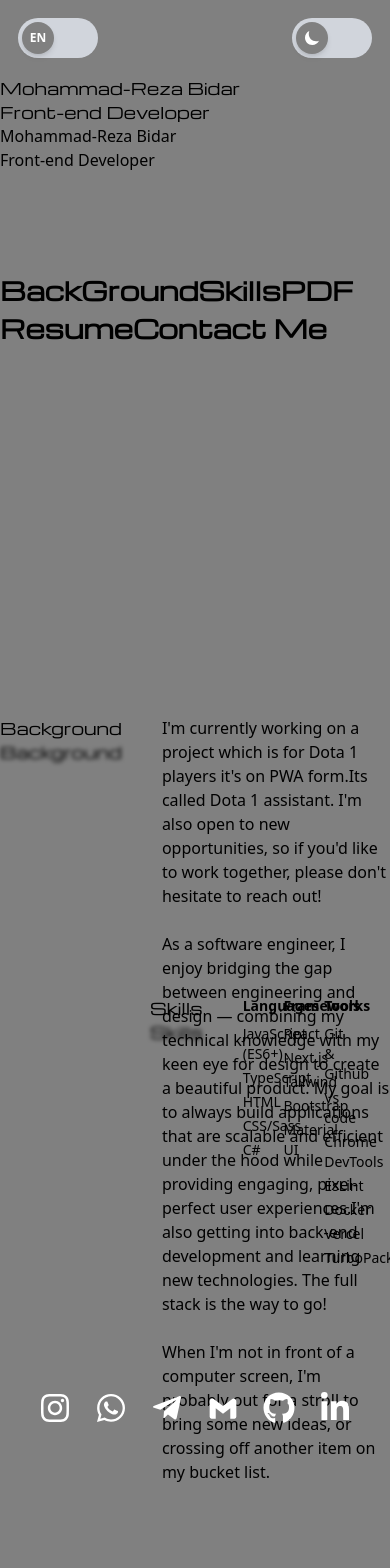
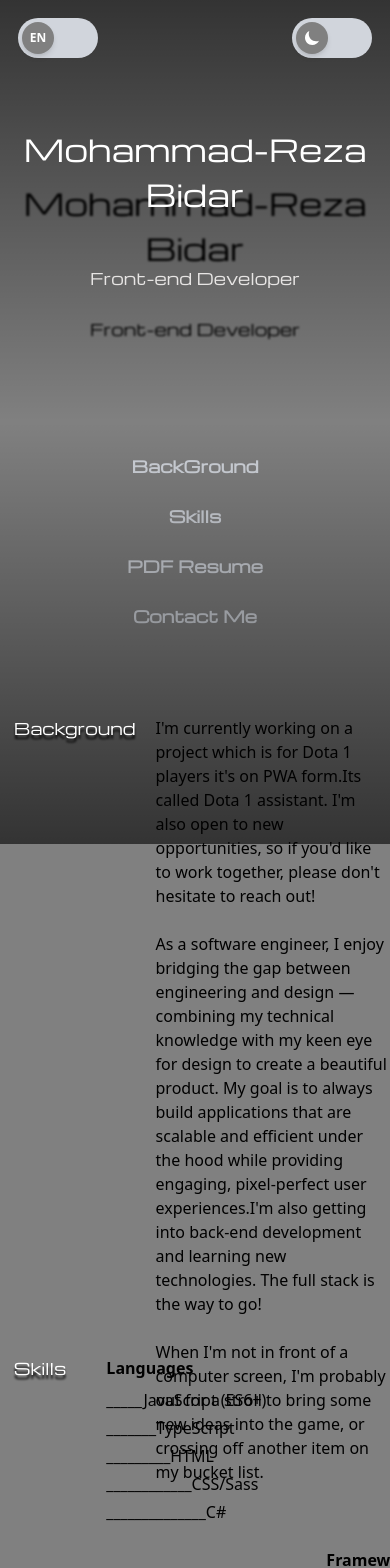
Before and after one commit to bidarMr97/portfolio, a Next.js app: page /en in a window 390 px wide. Shown: the top 1568 px of the page. Before the commit the page ends 1484 px from the top, so only its background shows below. Built offline with nearby package versions, Linux system fonts and the light colour scheme.

Commit message:
fa-page-updated

```diff
--- a/src/app/(Home)/layout.tsx
+++ b/src/app/(Home)/layout.tsx
@@ -4,7 +4,7 @@ export default function RootLayout({children,}: Readonly<{children: React.ReactN
 
   return (
     <html>
-      <body className="bg-[grey] dark:bg-[#0f172a]">
+      <body>
       {children}
       </body>
     </html>
--- a/src/app/(language EN)/en/page.tsx
+++ b/src/app/(language EN)/en/page.tsx
@@ -9,34 +9,35 @@ export default function HomeEn() {
   return (
     <div>
 
-      <div className="h-160 lg:flex lg:flex-col lg:justify-start lg:pt-22">
-        <div className="lg:relative lg:text-center font-[Michroma] lg:z-10 select-none">
-          <h1 className="dark:text-[red] lg:text-white   lg:text-8xl ">Mohammad-Reza Bidar</h1>
-          <h2 className="lg:text-stone-200 lg:text-3xl lg:pt-[100px] ">Front-end Developer</h2>
+      <div className="h-160 flex flex-col lg:flex lg:flex-col lg:justify-start lg:pt-22">
+        <div className="relative lg:text-center font-[Michroma] z-10 select-none">
+          <h1 className="dark:text-[red] text-white text-[30px] pt-[50px] text-center lg:text-white   lg:text-8xl ">Mohammad-Reza Bidar</h1>
+          <h2 className="lg:text-stone-200 text-stone-200 pt-[50px] text-center lg:text-3xl lg:pt-[100px] ">Front-end Developer</h2>
         </div>
 
-        <div className="lg:blur-[4px] lg:font-[Michroma] lg:text-center lg:mt-[-210px] select-none dark:mt-[-230px]">
-          <h1 className=" dark:text-[red]  lg:text-8xl">Mohammad-Reza Bidar</h1>
-          <h2 className=" lg:text-3xl lg:pt-[100px]">Front-end Developer</h2>
+        <div className=" blur-[1px] mt-[-110px]  font-[Michroma] text-center lg:mt-[-210px] select-none lg:dark:mt-[-230px]">
+          <h1 className="lg:blur-[4px] lg:dark:text-[red] dark:mt-[-10px] lg:dark:mt-[0px] text-[30px] lg:text-8xl">Mohammad-Reza Bidar</h1>
+          <h2 className="lg:text-3xl lg:pt-[90px] lg:dark:pt-[100px] lg:blur-[2px]  pt-[47px]">Front-end Developer</h2>
         </div>
+        <div className="dark:hidden absolute inset-0 lg:w-full w-full h-full bg-gradient-to-b from-black via-transparent to-black opacity-60 pointer-events-none z-0" />
+        <div className="lg:flex grid-row text-center text-gray-300 leading-[50px] lg:justify-center  gap-x-5 lg:gap-x-20  mt-[100px] lg:text-[25px] font-[michroma] font-bold dark:text-[white] ">
+          <a href="#background">BackGround</a><br />
+          <a href="#skills">Skills</a><br />
+          <a href="/resume/bidar.pdf" download>PDF Resume</a><br />
+          <a href="#footer">Contact Me</a>
 
-        <div className="lg:flex justify-center lg:gap-x-40  mt-[100px] text-[25px] font-[michroma] font-bold dark:text-[white] ">
-          <a href="#background">BackGround</a>
-          <a href="#skills">Skills</a>
-          <a href="/resume/bidar.pdf" download>PDF Resume</a>
-          <a href="#footer">Contact Me</a>
         </div>
 
       </div>
 
 
 
-      <div id="background" className="select-none h-70 scroll-mt-[100px]">
+      <div id="background" className="select-none lg:h-80 h-160 scroll-mt-[100px]">
         <BackGround />
       </div>
 
-      <div id="skills" className="select-none h-70 scroll-mt-[100px]">
-        <Skills/>
+      <div id="skills" className="select-none lg:h-70 h-220 scroll-mt-[100px]">
+        <Skills />
       </div>
 
     </div>
--- a/src/app/(language EN)/layout.tsx
+++ b/src/app/(language EN)/layout.tsx
@@ -8,7 +8,7 @@ export default function RootLayout({ children, }: Readonly<{ children: React.Rea
   return (
     <html className="scroll-smooth">
       <body className="bg-[grey] dark:bg-[#0f172a] flex flex-col">
-        <nav className="sticky top-0 z-50  dark:bg-[#0f172a] p-2 flex items-center justify-between m-[10px]">
+        <nav className="sticky top-0 z-50 p-2 flex items-center justify-between m-[10px]">
           <div className="flex items-center">
             <LangToggle />
           </div>
--- a/src/app/globals.css
+++ b/src/app/globals.css
@@ -39,4 +39,8 @@
   font-family: fa7;
   src: url('/fonts/Peyda-SemiBold.woff2') format('woff2');
 }
+@font-face {
+  font-family: fa8;
+  src: url('/fonts/Peyda-ExtraBold.woff2') format('woff2');
+}
 @custom-variant dark (&:where(.dark, .dark *));
--- a/src/components/EnDocs/BackGround/page.tsx
+++ b/src/components/EnDocs/BackGround/page.tsx
@@ -1,12 +1,12 @@
 export default function BackGround() {
     return (
-        <div className="flex justify-center gap-x-10 lg:mt-[100px]">
+        <div className="flex justify-center gap-x-5 lg:mt-[100px]">
             <div>
-                <h1 className="font-[michroma] lg:text-[white] lg:relative z-10 select-none dark:text-[red]">
-                    Background
+                <h1 className="font-[michroma]  text-[white] relative z-10 select-none dark:text-[red]">
+                   &nbsp;&nbsp;&nbsp;Background
                 </h1>
-                <h1 className="font-[michroma] blur-[2px] lg:mt-[-10px] select-none dark:mt-[-20px]">
-                    Background
+                <h1 className="font-[michroma] mt-[-20px] blur-[1px] lg:mt-[-15px] select-none dark:mt-[-20px]">
+                   &nbsp;&nbsp;&nbsp;Background
                 </h1>
             </div>
             <div className="w-[700px] h-[100px] dark:text-[white]">
@@ -16,7 +16,7 @@ export default function BackGround() {
                     As a software engineer, I enjoy bridging the gap between engineering and design — combining my technical knowledge with my keen eye for design to create a beautiful product. My goal is to always build applications that are scalable and efficient under the hood while providing engaging, pixel-perfect user experiences.I&apos;m also getting into back-end development and learning new technologies.
                     The full stack is the way to go!
                     <br /><br />
-                    When I&apos;m not in front of a computer screen, I&apos;m probably out for a stroll to bring some new ideas, or crossing off another item on my bucket list.
+                    When I&apos;m not in front of a computer screen, I&apos;m probably out for a stroll to bring some new ideas into the game, or crossing off another item on my bucket list.
                 </p>
 
             </div>
--- a/src/components/EnDocs/Skills/page.tsx
+++ b/src/components/EnDocs/Skills/page.tsx
@@ -1,60 +1,64 @@
 export default function Skills() {
     return (
-        <div className="flex justify-center ml-[150px] gap-x-10 lg:mt-[100px]">
+        <div className="lg:flex flex lg:justify-center lg:ml-[150px] gap-x-10 lg:mt-[100px]">
             <div>
-                <h1 className="font-[michroma] lg:text-[white] lg:relative z-10 select-none dark:text-[red]">
-                    Skills
+                <h1 className=" font-[michroma] text-[white] relative z-10 select-none dark:text-[red]">
+                      &nbsp;&nbsp;&nbsp;Skills
                 </h1>
-                <h1 className="font-[michroma] blur-[2px] lg:mt-[-10px] select-none dark:mt-[-20px]">
-                    Skills
+                <h1 className="mt-[-20px] font-[michroma] blur-[1px] lg:mt-[-17px]  select-none lg:dark:mt-[-20px]">
+                    &nbsp;&nbsp;&nbsp;Skills
                 </h1>
             </div>
-            <div className="w-[800px] h-[400px] dark:text-[white]">
+            <div className="lg:w-[800px] lg:mt-[4px] dark:text-[white]">
                 <div>
-                    <div className=" grid grid-cols-4 gap-4 text-sm">
+                    <div className=" lg:grid lg:grid-cols-4 lg:gap-4 lg:text-sm">
+
                         <div>
                             <h1 className="font-semibold mb-2">Languages</h1>
                             <ul className="space-y-1">
-                                <li>JavaScript (ES6+)</li>
-                                <li>TypeScript</li>
-                                <li>HTML</li>
-                                <li>CSS/Sass</li>
-                                <li>C#</li>
+                                <li><span className="lg:hidden">_____</span>JavaScript (ES6+)</li>
+                                <li><span className="lg:hidden">_______</span>TypeScript</li>
+                                <li><span className="lg:hidden">_________</span>HTML</li>
+                                <li><span className="lg:hidden">____________</span>CSS/Sass</li>
+                                <li><span className="lg:hidden">______________</span>C#</li>
 
                             </ul>
                         </div>
+                        <br className="lg:hidden"/>
                         <div>
-                            <h2 className="font-semibold mb-2">Frameworks</h2>
+                            <h2 className="lg:ml-[-1px] ml-[220px] font-semibold lg:mb-2 mb-2">Frameworks</h2>
                             <ul className="space-y-1">
-                                <li>React</li>
-                                <li>Next.js</li>
-                                <li>Tailwind</li>
-                                <li>Bootstrap</li>
-                                <li>Material UI</li>
+                                <li><span className="lg:hidden">___________________________________</span>React</li>
+                                <li><span className="lg:hidden">_____________________________________</span>Next.js</li>
+                                <li><span className="lg:hidden">_______________________________________</span>Tailwind</li>
+                                <li><span className="lg:hidden">_________________________________________</span>Bootstrap</li>
+                                <li><span className="lg:hidden">___________________________________________</span>Material UI</li>
 
                             </ul>
                         </div>
+                        <br className="lg:hidden"/>
                         <div>
-                            <h2 className="font-semibold mb-2">Tools</h2>
+                            <h2 className="lg:ml-[-1px] ml-[300px] font-semibold mb-3">Tools</h2>
                             <ul className="space-y-1">
-                                <li>Git & Github</li>
-                                <li>Vs code</li>
-                                <li>Chrome DevTools</li>
-                                <li>EsLint</li>
-                                <li>Docker</li>
-                                <li>Vercel</li>
-                                <li>TurboPack</li>
+                                <li><span className="lg:hidden">______________________________________</span>Git & Github</li>
+                                <li><span className="lg:hidden">___________________________________</span>Vs code</li>
+                                <li><span className="lg:hidden">________________________________</span>Chrome DevTools</li>
+                                <li><span className="lg:hidden">____________________________</span>EsLint</li>
+                                <li><span className="lg:hidden">________________________</span>Docker</li>
+                                <li><span className="lg:hidden">______________________</span>Vercel</li>
+                                <li><span className="lg:hidden">____________</span>TurboPack</li>
                             </ul>
                         </div>
-                        <div className="ml-[30px]">
+                        <br className="lg:hidden"/>
+                        <div>
                             <h2 className="font-semibold mb-2">The way to GO!</h2>
                             <ul className="space-y-1">
-                                <li>ASP.net core</li>
-                                <li>Mvc</li>
-                                <li>SQL</li>
-                                <li>Entity Framework</li>
-                                <li>Azure</li>
-                                <li>Razor pages</li>
+                                <li><span className="lg:hidden">___</span>ASP.net core</li>
+                                <li><span className="lg:hidden">_____</span>Mvc</li>
+                                <li><span className="lg:hidden">______</span>SQL</li>
+                                <li><span className="lg:hidden">________</span>Entity Framework</li>
+                                <li><span className="lg:hidden">___________</span>Azure</li>
+                                <li><span className="lg:hidden">_____________</span>Razor pages</li>
                             </ul>
                         </div>
                     </div>
--- a/src/components/links/social-links/socialLinks.tsx
+++ b/src/components/links/social-links/socialLinks.tsx
@@ -5,20 +5,20 @@ import { FaInstagram, FaWhatsapp } from "react-icons/fa";
 import { BiLogoGmail } from "react-icons/bi";
 export default function SocialLinks() {
   return (
-    <div className="flex gap-6 mt-[100px] ">
+    <div className="flex gap-6 ">
 
       <a href="https://instagram.com/yourprofile"  target="_blank"
-      rel="noopener noreferrer" className="text-[white] hover:text-pink-600 transition-colors" ><FaInstagram size={32}/></a>
+      rel="noopener noreferrer" className=" hover:text-pink-600 transition-colors" ><FaInstagram size={32}/></a>
 
       <a href="https://wa.me/919208697"            target="_blank"
-       rel="noopener noreferrer" className="text-[white] hover:text-green-600 transition-colors">
+       rel="noopener noreferrer" className=" hover:text-green-600 transition-colors">
       <FaWhatsapp size={32} /></a>
 
       <a
       href="mailto:your.email@gmail.com"
       target="_blank"
       rel="noopener noreferrer"
-      className="text-[white] hover:text-[#25a3e1] transition-colors"
+      className="hover:text-[#25a3e1] transition-colors"
       >
 <FaTelegramPlane size={32}/>
       </a>
@@ -27,7 +27,7 @@ export default function SocialLinks() {
       href="mailto:your.email@gmail.com"
       target="_blank"
       rel="noopener noreferrer"
-      className="text-[white] hover:text-red-600 transition-colors"
+      className="hover:text-red-600 transition-colors"
       >
     <BiLogoGmail size={32}/>
       </a>
@@ -35,7 +35,7 @@ export default function SocialLinks() {
       href="mailto:your.email@gmail.com"
       target="_blank"
       rel="noopener noreferrer"
-      className="text-[white] hover:text-[black] transition-colors dark:hover:bg-[white]"
+      className="hover:text-[black] transition-colors dark:hover:bg-[white]"
       >
         <FaGithub size={32}/>
       </a>
@@ -43,7 +43,7 @@ export default function SocialLinks() {
       href="mailto:your.email@gmail.com"
       target="_blank"
       rel="noopener noreferrer"
-      className="text-[white] hover:text-blue-600 transition-colors"
+      className="hover:text-blue-600 transition-colors"
       >
         <FaLinkedinIn size={32}/>
       </a>
```
Also changed, not shown: src/app/(language FA)/fa/page.tsx (+21 -9 lines), src/app/(language FA)/layout.tsx (+1 -6 lines).
